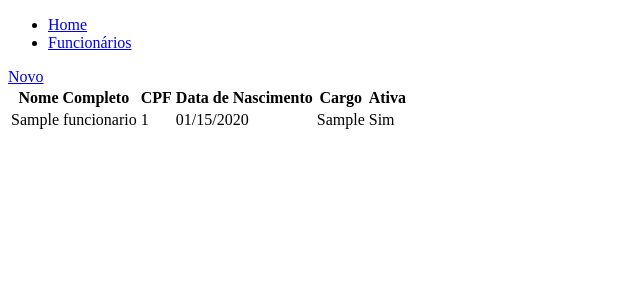
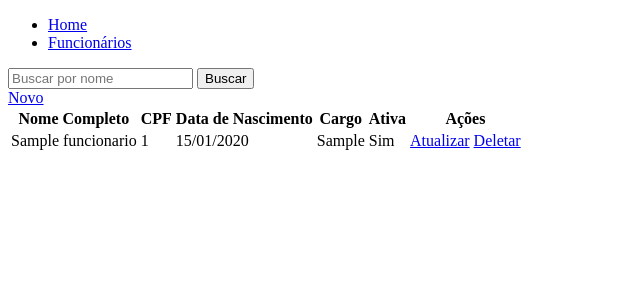
Before and after one commit to peeemax/Cadastro-Funcionarios-Django, a Django app: page /funcionarios/ in a window 1280 px wide. Shown: the top 300 px of the page, without its empty margins (0-640 px from the left). Run offline with Django 4.2, Linux system fonts and the light colour scheme; tables that the repository leaves empty hold one stand-in row (values such as "Sample post").

Commit message:
Realizado a relação dos campos de pesquisa, novo cadastro, botões de atualizar e deletar o funcionário.

```diff
--- a/funcionario/models.py
+++ b/funcionario/models.py
@@ -10,4 +10,4 @@ class Funcionario(models.Model):
     ativa = models.BooleanField(default=True)
 
     def __str__(self) -> str:
-        return super().__str__()
+        return self.nome_completo
--- /dev/null
+++ b/funcionario/templates/funcionario/funcionario_confirm_delete.html
@@ -0,0 +1,5 @@
+<form method="post">
+    {% csrf_token %}
+    <p>Tem certeza que quer deletar o funcionario "{{ object }}"?</p>
+    <input type="submit" value="Confirmar"></input>
+</form>
--- a/funcionario/templates/funcionario/funcionario_form.html
+++ b/funcionario/templates/funcionario/funcionario_form.html
@@ -2,7 +2,7 @@
 {% block content %}
 <form method="post" xmlns="http://www.w3.org/1999/html">
     {% csrf_token %}
-    {{ form.as_f }}
-    <input type="submit">Salvar</input>
+    {{ form.as_p }}
+    <input type="submit" value="Salvar"></input>
 </form>
 {% endblock content %}
--- a/funcionario/templates/funcionario/funcionario_list.html
+++ b/funcionario/templates/funcionario/funcionario_list.html
@@ -1,5 +1,9 @@
 {%  extends 'main/base.html' %}
 {% block content %}
+<form method="GET">
+    <input type="text" name="nome" placeholder="Buscar por nome"/>
+    <input type="submit" value="Buscar"/>
+</form>
 <a href="{% url 'funcionario.novo' %}">Novo</a>
 <table>
     <thead>
@@ -9,6 +13,7 @@
             <th>Data de Nascimento</th>
             <th>Cargo</th>
             <th>Ativa</th>
+            <th>Ações</th>
         </tr>
     </thead>
     <tbody>
@@ -16,7 +21,7 @@
         </tr>
             <td>{{ funcionario.nome_completo }}</td>
             <td>{{ funcionario.cpf }}</td>
-                <td>{{ funcionario.data_nascimento|date:"SHORT_DATE_FORMAT" }}</td>
+            <td>{{ funcionario.data_nascimento|date:"d/m/Y" }}</td>
             <td>{{ funcionario.cargo }}</td>
             <td>{% if funcionario.ativa %}
             Sim
@@ -24,6 +29,10 @@
             Não
             {% endif %}
             </td>
+            <td>
+                <a href="{% url 'funcionario.atualizar' funcionario.pk %}">Atualizar</a>
+                <a href="{% url 'funcionario.deletar' funcionario.pk %}">Deletar</a>
+            </td>
         </tr>
         {% endfor %}
     </tbody>
--- a/funcionario/urls.py
+++ b/funcionario/urls.py
@@ -1,7 +1,9 @@
 from django.urls import path
-from .views import ListaFuncionarioView, FuncionarioCreateView
+from .views import ListaFuncionarioView, FuncionarioCreateView, FuncionarioUpdateView, FuncionarioDeleteView
 
 urlpatterns = [
     path('', ListaFuncionarioView.as_view(), name='funcionario.index'),
-    path('novo/', FuncionarioCreateView.as_view(), name='funcionario.novo')
+    path('novo/', FuncionarioCreateView.as_view(), name='funcionario.novo'),
+    path('atualizar/<int:pk>', FuncionarioUpdateView.as_view(), name='funcionario.atualizar'),
+    path('deletar/<int:pk>', FuncionarioDeleteView.as_view(), name='funcionario.deletar')
 ]
--- a/funcionario/views.py
+++ b/funcionario/views.py
@@ -1,5 +1,5 @@
 from django.shortcuts import render
-from django.views.generic import ListView, CreateView
+from django.views.generic import ListView, CreateView, UpdateView, DeleteView
 from .models import Funcionario
 from .forms import FuncionarioForm
 
@@ -8,8 +8,27 @@ class ListaFuncionarioView(ListView):
     model = Funcionario
     queryset = Funcionario.objects.all().order_by('nome_completo')  # chamada no banco de dados e ordena a visualização
 
+    def get_queryset(self):
+        queryset = super().get_queryset()
+        filtro_nome = self.request.GET.get('nome') or None
+
+        if filtro_nome:
+            queryset = queryset.filter(nome_completo__contains=filtro_nome)
+        return queryset
+
 
 class FuncionarioCreateView(CreateView):
     model = Funcionario
     form_class = FuncionarioForm
     success_url = '/funcionarios/'
+
+
+class FuncionarioUpdateView(UpdateView):
+    model = Funcionario
+    form_class = FuncionarioForm
+    success_url = '/funcionarios/'
+
+
+class FuncionarioDeleteView(DeleteView):
+    model = Funcionario
+    success_url = '/funcionarios/'
```
Also changed, not shown: funcionario/forms.py (+9 -3 lines). Lines whose indentation alone changed are shown as unchanged.
